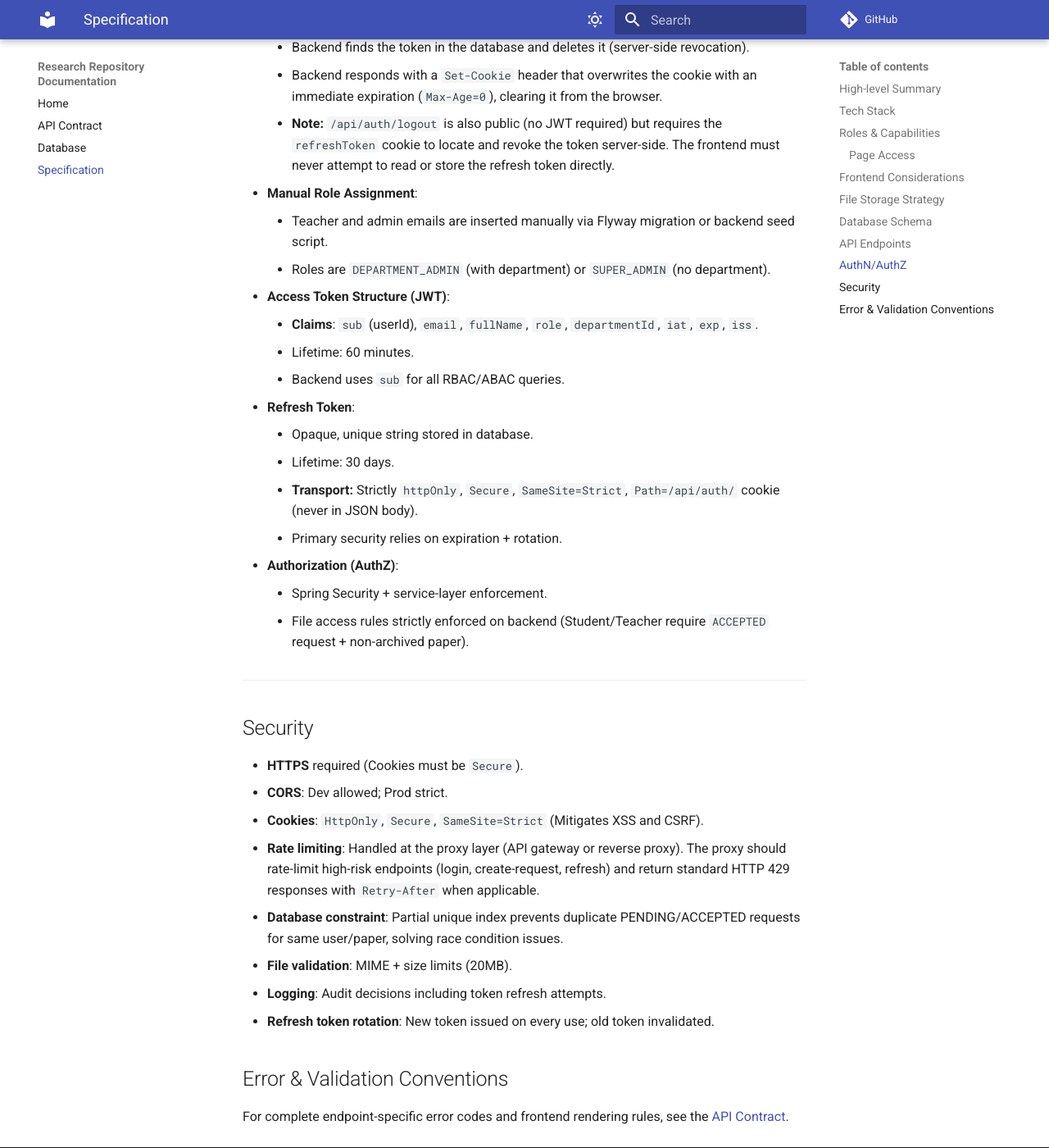
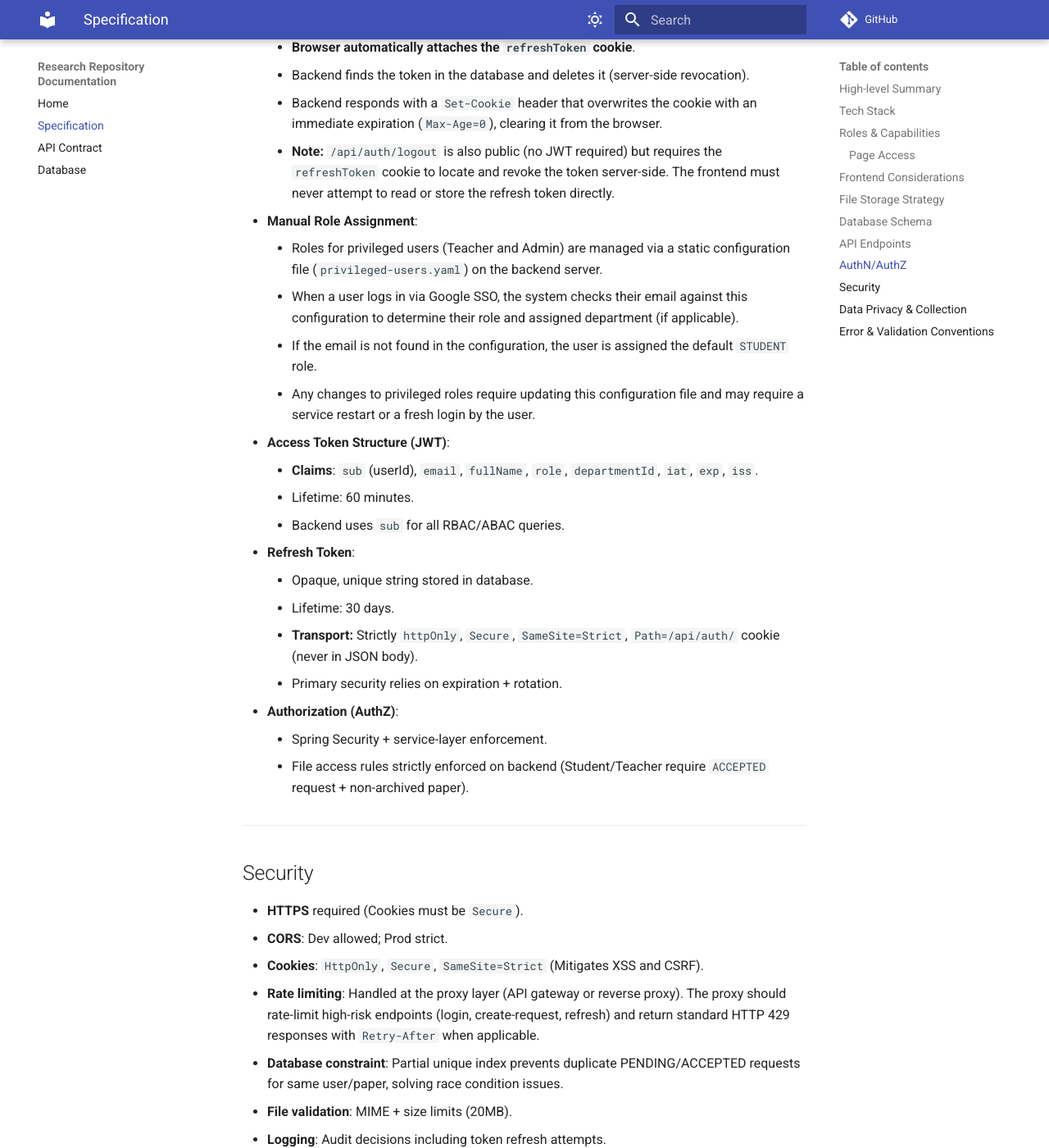
Before and after one commit to r4ppz/research-repo-docs, an MkDocs documentation site: the page built from docs/specification.md, in a window 1280 px wide and 1400 px high, scrolled down 7014 px. Shown: the whole window at 82% size. Built offline with MkDocs 1.6.1 and Material for MkDocs 9.7.7, drawn with Linux system fonts in a browser that asks for light colours; comment, search, counter and statistics services are not loaded; some of the changed text lies outside the part shown.

Commit message:
docs(docs): update project docs for licensing, privacy, and role management

```diff
--- a/docs/specification.md
+++ b/docs/specification.md
@@ -13,6 +13,7 @@
     - [API Endpoints](#api-endpoints)
     - [AuthN/AuthZ](#authnauthz)
     - [Security](#security)
+    - [Data Privacy & Collection](#data-privacy-collection)
     - [Error & Validation Conventions](#error-validation-conventions)
         <!--toc:end-->
 
@@ -239,8 +240,10 @@
       refresh token directly.
 
 - **Manual Role Assignment**:
-    - Teacher and admin emails are inserted manually via Flyway migration or backend seed script.
-    - Roles are `DEPARTMENT_ADMIN` (with department) or `SUPER_ADMIN` (no department).
+    - Roles for privileged users (Teacher and Admin) are managed via a static configuration file (`privileged-users.yaml`) on the backend server.
+    - When a user logs in via Google SSO, the system checks their email against this configuration to determine their role and assigned department (if applicable).
+    - If the email is not found in the configuration, the user is assigned the default `STUDENT` role.
+    - Any changes to privileged roles require updating this configuration file and may require a service restart or a fresh login by the user.
 
 - **Access Token Structure (JWT)**:
     - **Claims**: `sub` (userId), `email`, `fullName`, `role`, `departmentId`, `iat`, `exp`, `iss`.
@@ -275,6 +278,15 @@
 - **Logging**: Audit decisions including token refresh attempts.
 - **Refresh token rotation**: New token issued on every use; old token invalidated.
 
+## Data Privacy & Collection
+
+The system is designed with a "minimal data" approach to prioritize security and user privacy:
+
+- **Authentication:** Handled entirely via Google OAuth 2.0. The system **never** sees or stores user passwords.
+- **Identity:** We store only the user's Full Name, school email (`@acdeducation.com`), and Google profile picture URL.
+- **Academic Data:** Research metadata (Title, Author, Abstract, Department) and the uploaded PDF/DOCX files.
+- **Project Phase:** During this **Alpha** stage, data is for development purposes. Users should maintain original copies of all documents as data persistence is not yet guaranteed.
+
 ## Error & Validation Conventions
 
 For complete endpoint-specific error codes and frontend rendering rules, see the
--- a/mkdocs.yml
+++ b/mkdocs.yml
@@ -37,8 +37,8 @@
 
 nav:
   - Home: index.md
+  - Specification: specification.md
   - API Contract: api_contract.md
   - Database: database_migration.md
-  - Specification: specification.md
 
 markdown_extensions: []
```
Also changed, not shown: README.md (+10 -0 lines), docs/index.md (+6 -0 lines), 1 other file.
